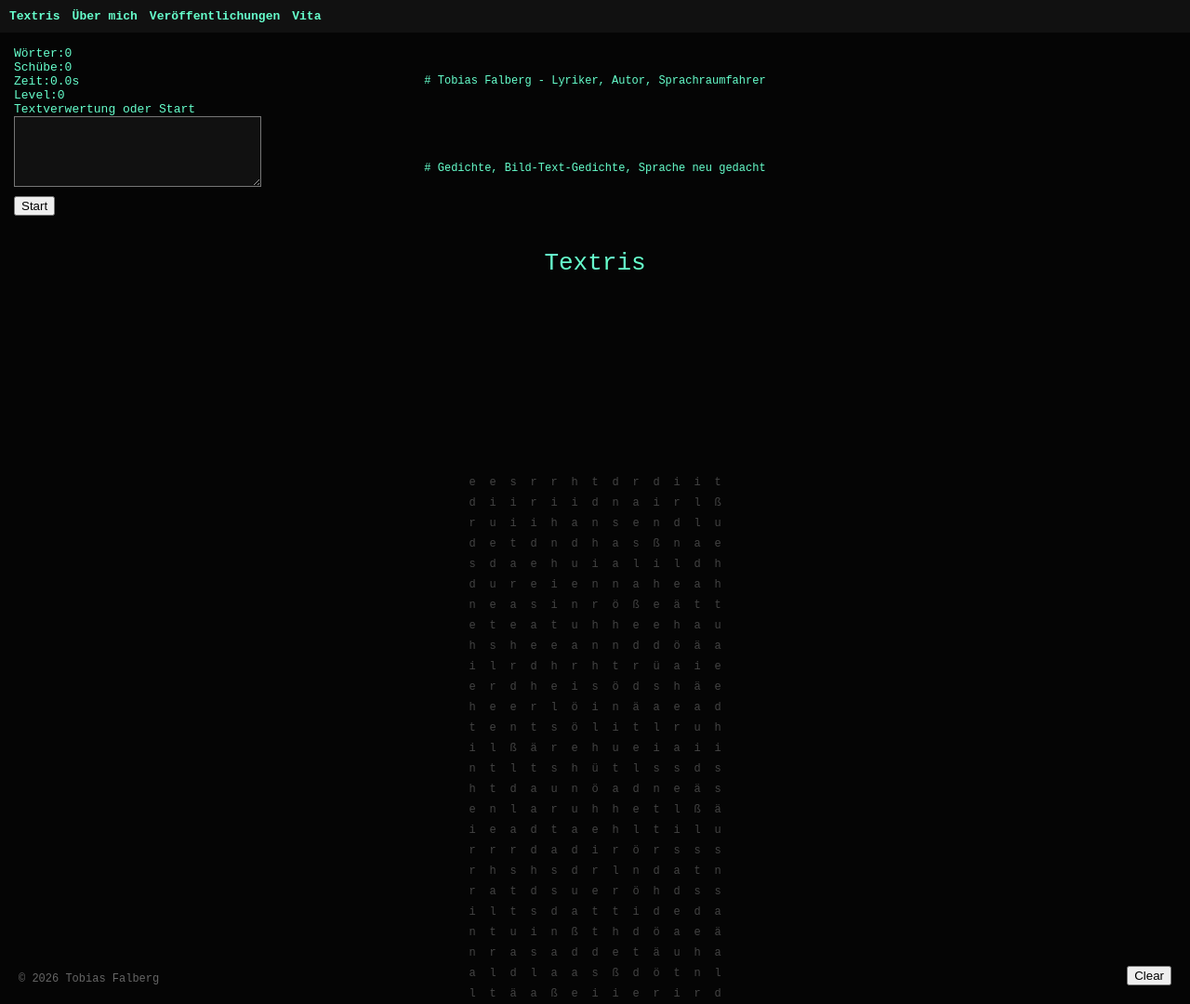
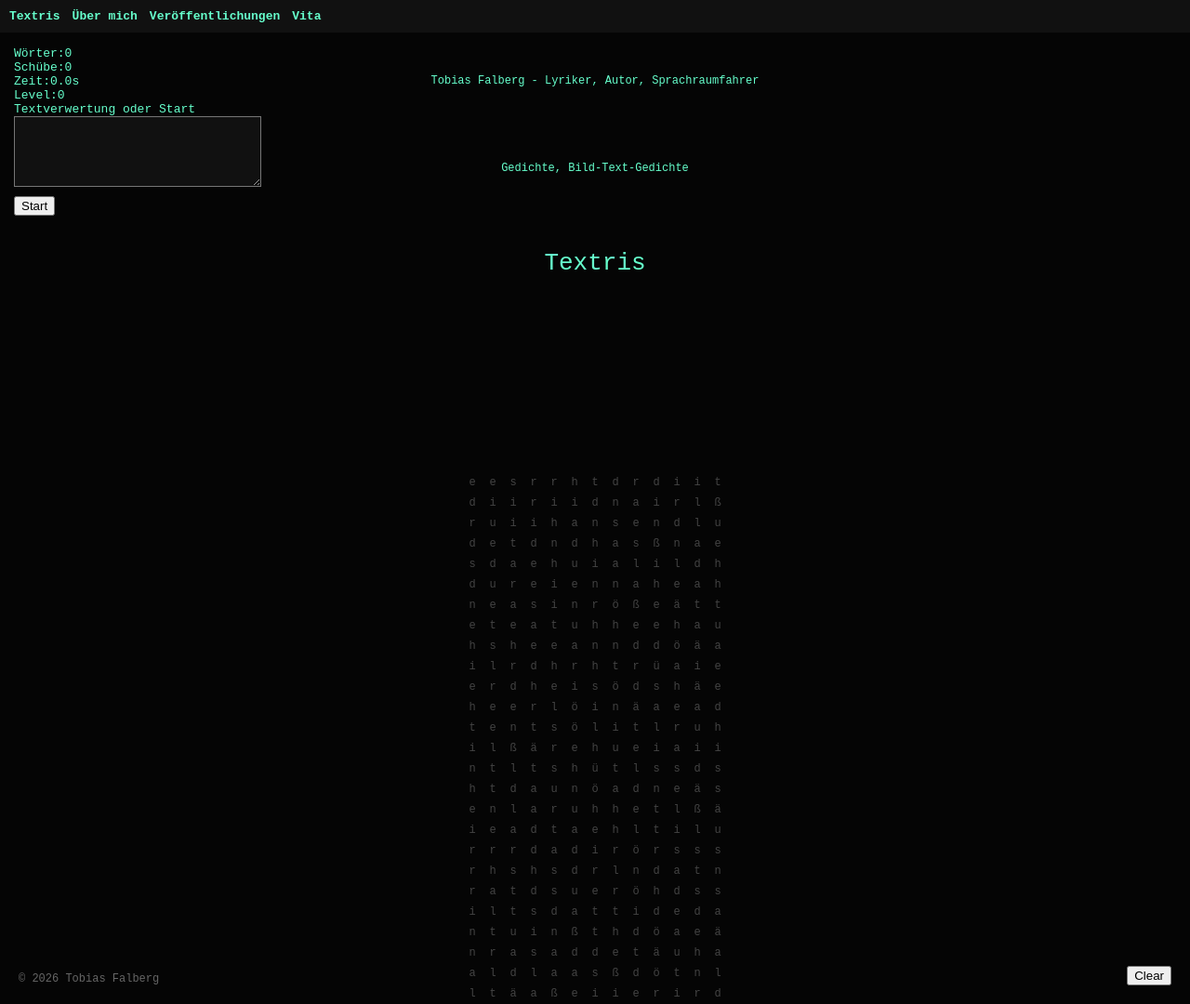
Before and after one commit to tobiasfalberg/tobiasfalberg.github.io, a Jekyll site: the page built from index.html, in a window 1280 px wide and 1080 px high. Shown: the whole window at 93% size. Built offline with Jekyll 4.4.1, drawn with Linux system fonts in a browser that asks for light colours.

Commit message:
Remove hashtags from SEO headlines

```diff
--- a/index.html
+++ b/index.html
@@ -158,8 +158,8 @@ textarea {
 
   <!-- ================= SEO HEADLINES ================= -->
   <div id="seoHeadlines">
-    <h1># Tobias Falberg - Lyriker, Autor, Sprachraumfahrer</h1>
-    <h2># Gedichte, Bild-Text-Gedichte, Sprache neu gedacht</h2>
+    <h1>Tobias Falberg - Lyriker, Autor, Sprachraumfahrer</h1>
+    <h2>Gedichte, Bild-Text-Gedichte</h2>
   </div>
 
   <!-- SPIEL -->
```
